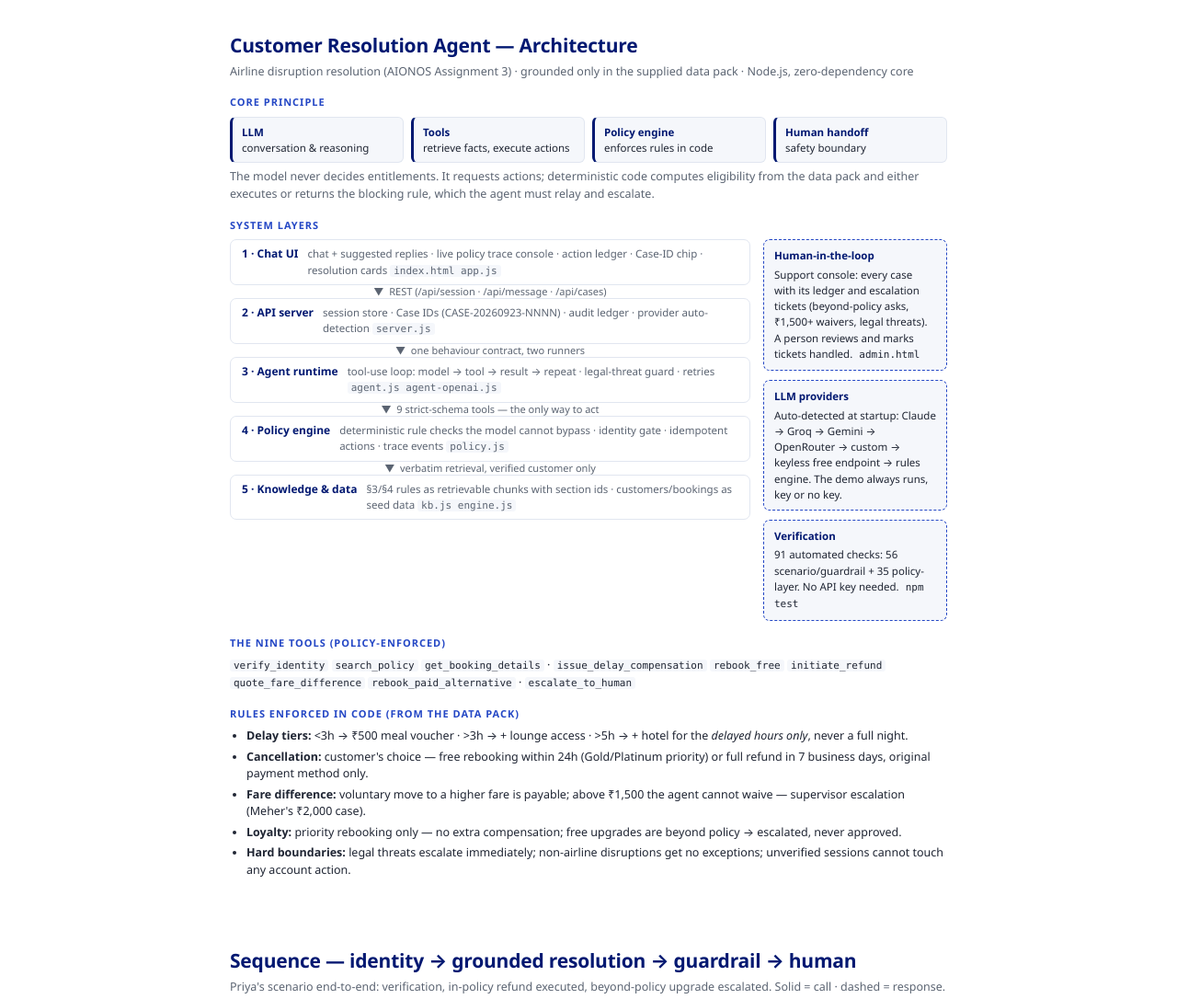
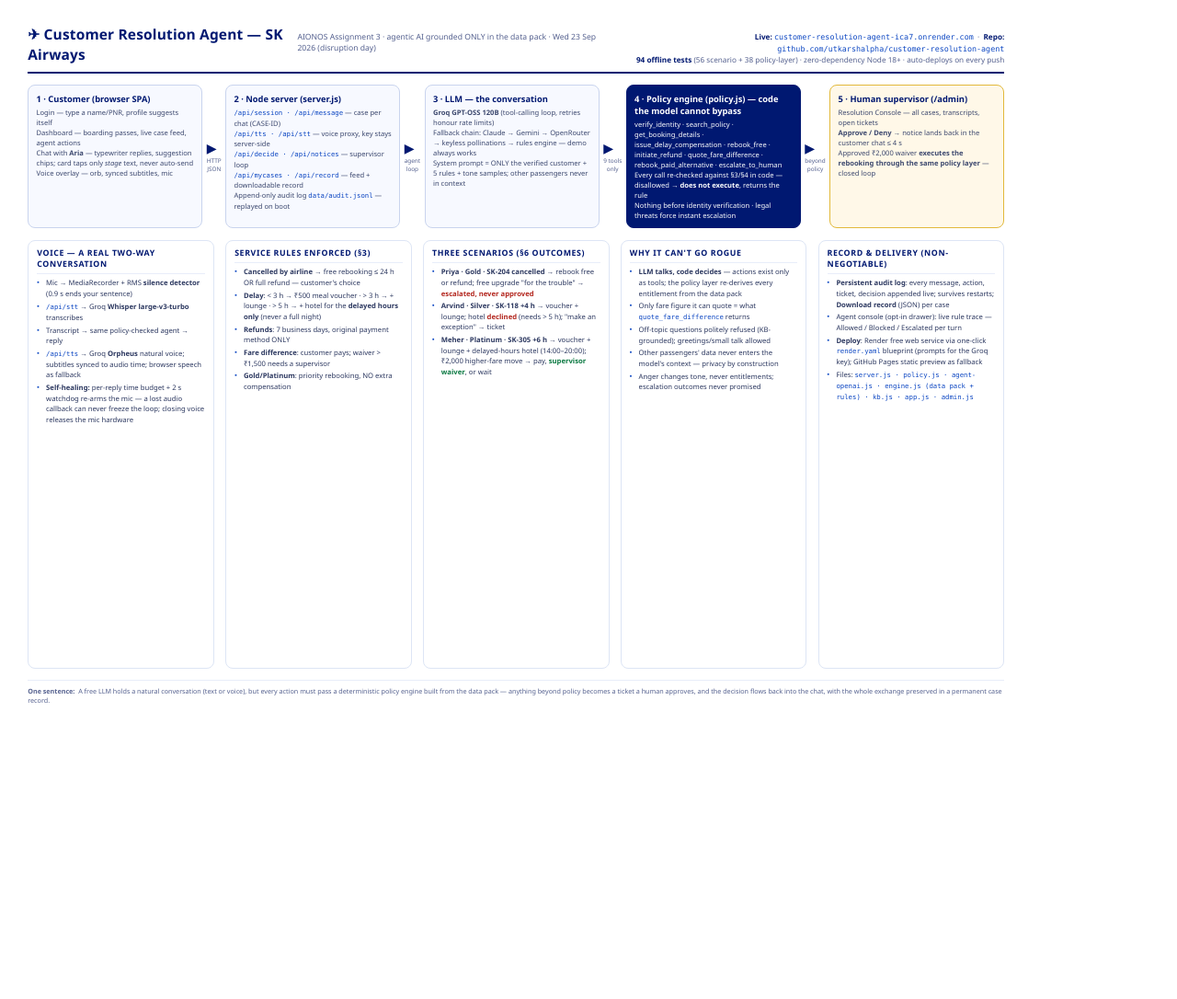
Before and after one commit to utkarshalpha/customer-resolution-agent, a website: page docs/architecture.html in a window 1280 px wide. Shown: the top 1086 px of the page at 92% size. After the commit the page ends 800 px from the top, so only its background shows below. Drawn offline with Linux system fonts and the light colour scheme.

Commit message:
One-page architecture sheet (PDF + HTML source) for fast explanation

```diff
--- a/docs/architecture.html
+++ b/docs/architecture.html
@@ -2,226 +2,180 @@
 <html lang="en">
 <head>
 <meta charset="UTF-8">
-<meta name="viewport" content="width=device-width, initial-scale=1">
-<title>Customer Resolution Agent — Architecture</title>
+<title>Architecture — Customer Resolution Agent</title>
 <style>
-  :root {
-    --indigo: #001871; --link: #2447c5; --ink: #1f2533; --muted: #5b6472;
-    --line: #e1e6f0; --panel: #f5f7fb;
+  @page { size: A4 landscape; margin: 0; }
+  * { margin: 0; padding: 0; box-sizing: border-box; }
+  html, body { width: 297mm; height: 210mm; }
+  body {
+    font-family: "Segoe UI", Arial, sans-serif;
+    color: #16204a;
+    background: #ffffff;
+    padding: 7mm 8mm;
+    display: flex; flex-direction: column; gap: 3.2mm;
   }
-  * { box-sizing: border-box; margin: 0; }
-  body {
-    font-family: "Segoe UI", system-ui, -apple-system, Arial, sans-serif;
-    color: var(--ink); background: #fff; font-size: 12.5px; line-height: 1.5;
+  .hdr { display: flex; align-items: baseline; gap: 4mm; border-bottom: 2.5px solid #001871; padding-bottom: 2mm; }
+  .hdr h1 { font-size: 15.5px; color: #001871; letter-spacing: 0.01em; }
+  .hdr .sub { font-size: 8.6px; color: #55618f; }
+  .hdr .live { margin-left: auto; text-align: right; font-size: 8.2px; color: #55618f; line-height: 1.45; }
+  .hdr .live b { color: #001871; }
+  .hdr .live .url { font-family: Consolas, monospace; font-size: 8.4px; color: #0d47c2; }
+
+  /* ---- flow diagram ---- */
+  .flow { display: flex; align-items: stretch; gap: 0; }
+  .fbox {
+    flex: 1; border: 1.4px solid #c9d4ee; border-radius: 8px; padding: 2mm 2.2mm;
+    background: #f7f9ff; display: flex; flex-direction: column; gap: 0.8mm; min-width: 0;
   }
-  .page { max-width: 860px; margin: 0 auto; padding: 34px 40px; }
-  @media print {
-    @page { margin: 12mm; }
-    body { -webkit-print-color-adjust: exact; print-color-adjust: exact; }
-    .page { page-break-after: always; padding: 0; max-width: none; }
-    .page:last-child { page-break-after: auto; }
+  .fbox.hot { background: #001871; border-color: #001871; color: #fff; }
+  .fbox.hot .ft, .fbox.hot li { color: #fff; }
+  .fbox.warn { background: #fff8e8; border-color: #e2b93b; }
+  .ft { font-size: 9.3px; font-weight: 700; color: #001871; }
+  .fbox ul { list-style: none; }
+  .fbox li { font-size: 7.6px; line-height: 1.45; color: #3c486e; }
+  .fbox li b { color: inherit; }
+  .arr { align-self: center; font-size: 13px; color: #001871; padding: 0 1.2mm; font-weight: 700; }
+  .arr small { display: block; font-size: 6.4px; color: #55618f; text-align: center; font-weight: 400; }
+
+  .duo { display: flex; gap: 3.2mm; }
+  .duo > div { flex: 1; }
+
+  /* ---- cards ---- */
+  .grid { display: flex; gap: 3.2mm; flex: 1; }
+  .card { flex: 1; border: 1.2px solid #dde5f5; border-radius: 8px; padding: 2mm 2.4mm; min-width: 0; }
+  .card h2 {
+    font-size: 8.8px; text-transform: uppercase; letter-spacing: 0.07em;
+    color: #001871; border-bottom: 1px solid #e8edf9; padding-bottom: 1mm; margin-bottom: 1.2mm;
   }
-  h1 { font-size: 21px; font-weight: 650; letter-spacing: -0.01em; color: var(--indigo); }
-  .sub { color: var(--muted); font-size: 12.5px; margin: 3px 0 16px; }
-  h2 {
-    font-size: 11px; font-weight: 700; letter-spacing: 0.09em; text-transform: uppercase;
-    color: var(--link); margin: 16px 0 7px;
-  }
-  p { margin-bottom: 6px; }
-  b { font-weight: 650; }
-  code {
-    font-family: Consolas, "Cascadia Mono", monospace; font-size: 11px;
-    background: var(--panel); padding: 0 4px; border-radius: 3px;
-  }
-  .principle {
-    display: grid; grid-template-columns: repeat(4, 1fr); gap: 8px; margin: 4px 0 2px;
-  }
-  .principle div {
-    background: var(--panel); border: 1px solid var(--line); border-left: 3px solid var(--indigo);
-    border-radius: 6px; padding: 7px 10px; font-size: 11.5px;
-  }
-  .principle b { display: block; color: var(--indigo); font-size: 11.5px; }
-  .stack { display: grid; grid-template-columns: 1fr 200px; gap: 14px; align-items: start; margin-top: 4px; }
-  .layers { display: flex; flex-direction: column; gap: 0; }
-  .layer {
-    border: 1px solid var(--line); border-radius: 7px; padding: 6px 12px;
-    background: #fff; display: flex; gap: 10px; align-items: baseline;
-  }
-  .layer b { color: var(--indigo); white-space: nowrap; font-size: 12px; }
-  .layer span { color: var(--muted); font-size: 11.5px; }
-  .down { text-align: center; color: var(--muted); font-size: 11px; line-height: 1.1; padding: 1px 0; }
-  .side {
-    border: 1px dashed var(--link); border-radius: 7px; padding: 8px 11px;
-    background: var(--panel); font-size: 11.5px; color: var(--ink);
-  }
-  .side b { color: var(--indigo); display: block; margin-bottom: 3px; }
-  ul { padding-left: 18px; margin-bottom: 6px; }
-  li { margin-bottom: 3.5px; }
-  .kv { color: var(--muted); }
-  .talk { background: var(--panel); border: 1px solid var(--line); border-radius: 8px; padding: 10px 14px; margin-top: 12px; }
-  .talk li { margin-bottom: 5px; }
-  svg { width: 100%; height: auto; display: block; margin-top: 10px; }
+  .card p, .card li { font-size: 7.7px; line-height: 1.5; color: #2c3860; }
+  .card ul { list-style: none; }
+  .card li { padding-left: 2.6mm; position: relative; margin-bottom: 0.6mm; }
+  .card li::before { content: "▪"; position: absolute; left: 0; color: #0d47c2; font-size: 7px; }
+  .mono { font-family: Consolas, monospace; font-size: 7.3px; color: #0d47c2; }
+  .pill { display: inline-block; background: #eef3ff; color: #001871; border-radius: 999px; padding: 0.2mm 1.6mm; font-size: 6.8px; font-weight: 600; margin: 0 0.4mm 0.5mm 0; }
+  .good { color: #0c7a43; font-weight: 700; }
+  .bad { color: #b3261e; font-weight: 700; }
+
+  .ftr { display: flex; gap: 4mm; border-top: 1.5px solid #e8edf9; padding-top: 1.4mm; }
+  .ftr div { font-size: 7.2px; color: #55618f; line-height: 1.5; }
 </style>
 </head>
 <body>
 
-<!-- ==================== PAGE 1 — ARCHITECTURE ==================== -->
-<section class="page">
-  <h1>Customer Resolution Agent — Architecture</h1>
-  <p class="sub">Airline disruption resolution (AIONOS Assignment 3) · grounded only in the supplied data pack · Node.js, zero-dependency core</p>
+<div class="hdr">
+  <h1>✈ Customer Resolution Agent — SK Airways</h1>
+  <span class="sub">AIONOS Assignment 3 · agentic AI grounded ONLY in the data pack · Wed 23 Sep 2026 (disruption day)</span>
+  <div class="live">
+    <div><b>Live:</b> <span class="url">customer-resolution-agent-ica7.onrender.com</span> &nbsp;·&nbsp; <b>Repo:</b> <span class="url">github.com/utkarshalpha/customer-resolution-agent</span></div>
+    <div><b>94 offline tests</b> (56 scenario + 38 policy-layer) · zero-dependency Node 18+ · auto-deploys on every push</div>
+  </div>
+</div>
 
-  <h2>Core principle</h2>
-  <div class="principle">
-    <div><b>LLM</b>conversation &amp; reasoning</div>
-    <div><b>Tools</b>retrieve facts, execute actions</div>
-    <div><b>Policy engine</b>enforces rules in code</div>
-    <div><b>Human handoff</b>safety boundary</div>
-  </div>
-  <p class="kv" style="margin-top:6px">The model never decides entitlements. It requests actions; deterministic code computes eligibility from the data pack and either executes or returns the blocking rule, which the agent must relay and escalate.</p>
-
-  <h2>System layers</h2>
-  <div class="stack">
-    <div class="layers">
-      <div class="layer"><b>1 · Chat UI</b><span>chat + suggested replies · live policy trace console · action ledger · Case-ID chip · resolution cards <code>index.html app.js</code></span></div>
-      <div class="down">▼ &nbsp;REST (/api/session · /api/message · /api/cases)</div>
-      <div class="layer"><b>2 · API server</b><span>session store · Case IDs (CASE-20260923-NNNN) · audit ledger · provider auto-detection <code>server.js</code></span></div>
-      <div class="down">▼ &nbsp;one behaviour contract, two runners</div>
-      <div class="layer"><b>3 · Agent runtime</b><span>tool-use loop: model → tool → result → repeat · legal-threat guard · retries <code>agent.js agent-openai.js</code></span></div>
-      <div class="down">▼ &nbsp;9 strict-schema tools — the only way to act</div>
-      <div class="layer"><b>4 · Policy engine</b><span>deterministic rule checks the model cannot bypass · identity gate · idempotent actions · trace events <code>policy.js</code></span></div>
-      <div class="down">▼ &nbsp;verbatim retrieval, verified customer only</div>
-      <div class="layer"><b>5 · Knowledge &amp; data</b><span>§3/§4 rules as retrievable chunks with section ids · customers/bookings as seed data <code>kb.js engine.js</code></span></div>
-    </div>
-    <div>
-      <div class="side"><b>Human-in-the-loop</b>Support console: every case with its ledger and escalation tickets (beyond-policy asks, ₹1,500+ waivers, legal threats). A person reviews and marks tickets handled. <code>admin.html</code></div>
-      <div class="side" style="margin-top:10px"><b>LLM providers</b>Auto-detected at startup: Claude → Groq → Gemini → OpenRouter → custom → keyless free endpoint → rules engine. The demo always runs, key or no key.</div>
-      <div class="side" style="margin-top:10px"><b>Verification</b>91 automated checks: 56 scenario/guardrail + 35 policy-layer. No API key needed. <code>npm test</code></div>
-    </div>
-  </div>
-
-  <h2>The nine tools (policy-enforced)</h2>
-  <p><code>verify_identity</code> <code>search_policy</code> <code>get_booking_details</code> · <code>issue_delay_compensation</code> <code>rebook_free</code> <code>initiate_refund</code> <code>quote_fare_difference</code> <code>rebook_paid_alternative</code> · <code>escalate_to_human</code></p>
-
-  <h2>Rules enforced in code (from the data pack)</h2>
-  <ul>
-    <li><b>Delay tiers:</b> &lt;3h → ₹500 meal voucher · &gt;3h → + lounge access · &gt;5h → + hotel for the <i>delayed hours only</i>, never a full night.</li>
-    <li><b>Cancellation:</b> customer's choice — free rebooking within 24h (Gold/Platinum priority) or full refund in 7 business days, original payment method only.</li>
-    <li><b>Fare difference:</b> voluntary move to a higher fare is payable; above ₹1,500 the agent cannot waive — supervisor escalation (Meher's ₹2,000 case).</li>
-    <li><b>Loyalty:</b> priority rebooking only — no extra compensation; free upgrades are beyond policy → escalated, never approved.</li>
-    <li><b>Hard boundaries:</b> legal threats escalate immediately; non-airline disruptions get no exceptions; unverified sessions cannot touch any account action.</li>
-  </ul>
-</section>
-
-<!-- ==================== PAGE 2 — SEQUENCE DIAGRAM ==================== -->
-<section class="page">
-  <h1>Sequence — identity → grounded resolution → guardrail → human</h1>
-  <p class="sub">Priya's scenario end-to-end: verification, in-policy refund executed, beyond-policy upgrade escalated. Solid = call · dashed = response.</p>
-
-  <svg viewBox="0 0 1000 880" xmlns="http://www.w3.org/2000/svg" font-family="Segoe UI, Arial, sans-serif">
-    <defs>
-      <marker id="a" viewBox="0 0 10 10" refX="9" refY="5" markerWidth="7" markerHeight="7" orient="auto-start-reverse">
-        <path d="M0 0 L10 5 L0 10 z" fill="#1f2533"/>
-      </marker>
-      <marker id="ag" viewBox="0 0 10 10" refX="9" refY="5" markerWidth="7" markerHeight="7" orient="auto-start-reverse">
-        <path d="M0 0 L10 5 L0 10 z" fill="#5b6472"/>
-      </marker>
-    </defs>
-
-    <!-- phase bands -->
-    <rect x="0" y="160" width="1000" height="342" fill="#f5f7fb"/>
-    <rect x="0" y="506" width="1000" height="262" fill="#eef2fc"/>
-    <rect x="0" y="772" width="1000" height="76" fill="#f5f7fb"/>
-    <text x="8" y="174" font-size="9" letter-spacing="1.5" fill="#2447c5" font-weight="700">IDENTITY &amp; GROUNDED RESOLUTION</text>
-    <text x="8" y="520" font-size="9" letter-spacing="1.5" fill="#2447c5" font-weight="700">GUARDRAIL — IN-POLICY EXECUTED, BEYOND-POLICY ESCALATED</text>
-    <text x="8" y="786" font-size="9" letter-spacing="1.5" fill="#2447c5" font-weight="700">HUMAN-IN-THE-LOOP</text>
-
-    <!-- lifelines -->
-    <g stroke="#99a3b8" stroke-dasharray="3 4">
-      <line x1="70"  y1="72" x2="70"  y2="850"/><line x1="240" y1="72" x2="240" y2="850"/>
-      <line x1="410" y1="72" x2="410" y2="850"/><line x1="580" y1="72" x2="580" y2="850"/>
-      <line x1="750" y1="72" x2="750" y2="850"/><line x1="930" y1="72" x2="930" y2="850"/>
-    </g>
-    <g font-size="11" font-weight="650" text-anchor="middle">
-      <rect x="18"  y="34" width="104" height="38" rx="6" fill="#001871"/><text x="70"  y="51" fill="#fff">Customer</text><text x="70" y="65" fill="#c9d4ee" font-size="9" font-weight="400">chat UI</text>
-      <rect x="188" y="34" width="104" height="38" rx="6" fill="#001871"/><text x="240" y="51" fill="#fff">API server</text><text x="240" y="65" fill="#c9d4ee" font-size="9" font-weight="400">server.js</text>
-      <rect x="358" y="34" width="104" height="38" rx="6" fill="#001871"/><text x="410" y="51" fill="#fff">Agent (LLM)</text><text x="410" y="65" fill="#c9d4ee" font-size="9" font-weight="400">tool-use loop</text>
-      <rect x="528" y="34" width="104" height="38" rx="6" fill="#001871"/><text x="580" y="51" fill="#fff">Policy engine</text><text x="580" y="65" fill="#c9d4ee" font-size="9" font-weight="400">policy.js</text>
-      <rect x="698" y="34" width="104" height="38" rx="6" fill="#001871"/><text x="750" y="51" fill="#fff">Knowledge</text><text x="750" y="65" fill="#c9d4ee" font-size="9" font-weight="400">kb.js · data</text>
-      <rect x="878" y="34" width="104" height="38" rx="6" fill="#001871"/><text x="930" y="51" fill="#fff">Human</text><text x="930" y="65" fill="#c9d4ee" font-size="9" font-weight="400">support console</text>
-    </g>
-
-    <!-- messages: solid = call, dashed = response -->
-    <g font-size="10.5" fill="#1f2533">
-      <line x1="70" y1="100" x2="238" y2="100" stroke="#1f2533" marker-end="url(#a)"/>
-      <text x="154" y="93" text-anchor="middle">POST /api/session (new customer)</text>
-
-      <line x1="240" y1="138" x2="72" y2="138" stroke="#5b6472" stroke-dasharray="5 4" marker-end="url(#ag)"/>
-      <text x="154" y="131" text-anchor="middle" fill="#5b6472">Case ID + unverified greeting</text>
-
-      <line x1="70" y1="192" x2="238" y2="192" stroke="#1f2533" marker-end="url(#a)"/>
-      <text x="154" y="185" text-anchor="middle">“Flight cancelled” + PNR SK4821X</text>
-
-      <line x1="240" y1="230" x2="408" y2="230" stroke="#1f2533" marker-end="url(#a)"/>
-      <text x="324" y="223" text-anchor="middle">run turn (unverified prompt)</text>
-
-      <line x1="410" y1="268" x2="578" y2="268" stroke="#1f2533" marker-end="url(#a)"/>
-      <text x="494" y="261" text-anchor="middle">verify_identity(“SK4821X”)</text>
-
-      <line x1="580" y1="306" x2="748" y2="306" stroke="#1f2533" marker-end="url(#a)"/>
-      <text x="664" y="299" text-anchor="middle">match booking · load profile</text>
-
-      <line x1="750" y1="344" x2="582" y2="344" stroke="#5b6472" stroke-dasharray="5 4" marker-end="url(#ag)"/>
-      <text x="664" y="337" text-anchor="middle" fill="#5b6472">Priya Nair · Gold · SK-204 cancelled</text>
-
-      <line x1="580" y1="382" x2="412" y2="382" stroke="#5b6472" stroke-dasharray="5 4" marker-end="url(#ag)"/>
-      <text x="494" y="375" text-anchor="middle" fill="#5b6472">allowed ✓ — customer bound</text>
-
-      <line x1="410" y1="420" x2="578" y2="420" stroke="#1f2533" marker-end="url(#a)"/>
-      <text x="494" y="413" text-anchor="middle">search_policy(“cancellation options”)</text>
-
-      <line x1="580" y1="452" x2="412" y2="452" stroke="#5b6472" stroke-dasharray="5 4" marker-end="url(#ag)"/>
-      <text x="494" y="445" text-anchor="middle" fill="#5b6472">verbatim §3 rule + section id</text>
-
-      <line x1="410" y1="488" x2="72" y2="488" stroke="#5b6472" stroke-dasharray="5 4" marker-end="url(#ag)"/>
-      <text x="240" y="481" text-anchor="middle" fill="#5b6472">“Free rebooking ≤24h or full refund — your choice”</text>
-
-      <line x1="70" y1="540" x2="408" y2="540" stroke="#1f2533" marker-end="url(#a)"/>
-      <text x="240" y="533" text-anchor="middle">“Refund — plus a free business-class upgrade” (via server)</text>
-
-      <line x1="410" y1="578" x2="578" y2="578" stroke="#1f2533" marker-end="url(#a)"/>
-      <text x="494" y="571" text-anchor="middle">initiate_refund()</text>
-
-      <line x1="580" y1="616" x2="412" y2="616" stroke="#5b6472" stroke-dasharray="5 4" marker-end="url(#ag)"/>
-      <text x="494" y="609" text-anchor="middle" fill="#5b6472">✓ RFD-9001 · 7 days · original method</text>
-
-      <line x1="410" y1="654" x2="578" y2="654" stroke="#1f2533" marker-end="url(#a)"/>
-      <text x="494" y="647" text-anchor="middle">escalate_to_human(beyond_policy)</text>
-
-      <line x1="580" y1="692" x2="412" y2="692" stroke="#5b6472" stroke-dasharray="5 4" marker-end="url(#ag)"/>
-      <text x="494" y="685" text-anchor="middle" fill="#5b6472">ticket ESC-7001 — upgrade never approved</text>
-
-      <line x1="410" y1="740" x2="72" y2="740" stroke="#5b6472" stroke-dasharray="5 4" marker-end="url(#ag)"/>
-      <text x="240" y="733" text-anchor="middle" fill="#5b6472">refund confirmed + upgrade escalated (resolution card, Case ID)</text>
-
-      <line x1="240" y1="800" x2="928" y2="800" stroke="#1f2533" marker-end="url(#a)"/>
-      <text x="584" y="793" text-anchor="middle">case + ESC-7001 appear in support console</text>
-
-      <line x1="930" y1="836" x2="242" y2="836" stroke="#1f2533" marker-end="url(#a)"/>
-      <text x="584" y="829" text-anchor="middle">mark ESC-7001 handled</text>
-    </g>
-
-    <text x="8" y="872" font-size="9.5" fill="#5b6472">Every arrow into the policy engine emits an audit event: policy trace (Allowed / Blocked / Supervisor / Escalated), ledger entry, or ticket — all tied to the Case ID.</text>
-  </svg>
-
-  <div class="talk">
-    <h2 style="margin-top:0">If you have to explain it in three sentences</h2>
+<!-- ================= FLOW ================= -->
+<div class="flow">
+  <div class="fbox">
+    <div class="ft">1 · Customer (browser SPA)</div>
     <ul>
-      <li><b>The LLM never decides entitlements</b> — it requests tools; the policy engine computes eligibility from the data pack and either executes or returns the blocking rule (a hotel on a 4-hour delay is refused <i>by code</i>, with the “&gt;5 hours” rule attached).</li>
-      <li><b>Everything is auditable</b> — each turn emits a policy trace, ledger ids (VCH/LNG/HTL/RFD/RBK) and tickets (ESC), tied to a Case ID and visible live in both consoles.</li>
-      <li><b>Escalation is the boundary, not a failure</b> — beyond-policy asks, waivers above ₹1,500 and legal threats route to a human immediately; the agent never approves outside policy and never promises an outcome.</li>
+      <li>Login — type a name/PNR, profile suggests itself</li>
+      <li>Dashboard — boarding passes, live case feed, agent actions</li>
+      <li>Chat with <b>Aria</b> — typewriter replies, suggestion chips; card taps only <i>stage</i> text, never auto-send</li>
+      <li>Voice overlay — orb, synced subtitles, mic</li>
     </ul>
   </div>
-</section>
+  <div class="arr">▶<small>HTTP<br>JSON</small></div>
+  <div class="fbox">
+    <div class="ft">2 · Node server (server.js)</div>
+    <ul>
+      <li><span class="mono">/api/session · /api/message</span> — case per chat (CASE-ID)</li>
+      <li><span class="mono">/api/tts · /api/stt</span> — voice proxy, key stays server-side</li>
+      <li><span class="mono">/api/decide · /api/notices</span> — supervisor loop</li>
+      <li><span class="mono">/api/mycases · /api/record</span> — feed + downloadable record</li>
+      <li>Append-only audit log <span class="mono">data/audit.jsonl</span> — replayed on boot</li>
+    </ul>
+  </div>
+  <div class="arr">▶<small>agent<br>loop</small></div>
+  <div class="fbox">
+    <div class="ft">3 · LLM — the conversation</div>
+    <ul>
+      <li><b>Groq GPT-OSS 120B</b> (tool-calling loop, retries honour rate limits)</li>
+      <li>Fallback chain: Claude → Gemini → OpenRouter → keyless pollinations → rules engine — demo always works</li>
+      <li>System prompt = ONLY the verified customer + 5 rules + tone samples; other passengers never in context</li>
+    </ul>
+  </div>
+  <div class="arr">▶<small>9 tools<br>only</small></div>
+  <div class="fbox hot">
+    <div class="ft">4 · Policy engine (policy.js) — code the model cannot bypass</div>
+    <ul>
+      <li>verify_identity · search_policy · get_booking_details · issue_delay_compensation · rebook_free · initiate_refund · quote_fare_difference · rebook_paid_alternative · escalate_to_human</li>
+      <li>Every call re-checked against §3/§4 in code — disallowed → <b>does not execute</b>, returns the rule</li>
+      <li>Nothing before identity verification · legal threats force instant escalation</li>
+    </ul>
+  </div>
+  <div class="arr">▶<small>beyond<br>policy</small></div>
+  <div class="fbox warn">
+    <div class="ft">5 · Human supervisor (/admin)</div>
+    <ul>
+      <li>Resolution Console — all cases, transcripts, open tickets</li>
+      <li><b>Approve / Deny</b> → notice lands back in the customer chat ≤ 4 s</li>
+      <li>Approved ₹2,000 waiver <b>executes the rebooking through the same policy layer</b> — closed loop</li>
+    </ul>
+  </div>
+</div>
+
+<!-- ================= DETAIL ================= -->
+<div class="grid">
+  <div class="card">
+    <h2>Voice — a real two-way conversation</h2>
+    <ul>
+      <li>Mic → MediaRecorder + RMS <b>silence detector</b> (0.9 s ends your sentence)</li>
+      <li><span class="mono">/api/stt</span> → Groq <b>Whisper large-v3-turbo</b> transcribes</li>
+      <li>Transcript → same policy-checked agent → reply</li>
+      <li><span class="mono">/api/tts</span> → Groq <b>Orpheus</b> natural voice; subtitles synced to audio time; browser speech as fallback</li>
+      <li><b>Self-healing:</b> per-reply time budget + 2 s watchdog re-arms the mic — a lost audio callback can never freeze the loop; closing voice releases the mic hardware</li>
+    </ul>
+  </div>
+  <div class="card">
+    <h2>Service rules enforced (§3)</h2>
+    <ul>
+      <li><b>Cancelled by airline</b> → free rebooking ≤ 24 h OR full refund — customer's choice</li>
+      <li><b>Delay</b>: &lt; 3 h → ₹500 meal voucher · &gt; 3 h → + lounge · &gt; 5 h → + hotel for the <b>delayed hours only</b> (never a full night)</li>
+      <li><b>Refunds</b>: 7 business days, original payment method ONLY</li>
+      <li><b>Fare difference</b>: customer pays; waiver &gt; ₹1,500 needs a supervisor</li>
+      <li><b>Gold/Platinum</b>: priority rebooking, NO extra compensation</li>
+    </ul>
+  </div>
+  <div class="card">
+    <h2>Three scenarios (§6 outcomes)</h2>
+    <ul>
+      <li><b>Priya · Gold · SK-204 cancelled</b> → rebook free or refund; free upgrade "for the trouble" → <span class="bad">escalated, never approved</span></li>
+      <li><b>Arvind · Silver · SK-118 +4 h</b> → voucher + lounge; hotel <span class="bad">declined</span> (needs &gt; 5 h); "make an exception" → ticket</li>
+      <li><b>Meher · Platinum · SK-305 +6 h</b> → voucher + lounge + delayed-hours hotel (14:00–20:00); ₹2,000 higher-fare move → pay, <span class="good">supervisor waiver</span>, or wait</li>
+    </ul>
+  </div>
+  <div class="card">
+    <h2>Why it can't go rogue</h2>
+    <ul>
+      <li><b>LLM talks, code decides</b> — actions exist only as tools; the policy layer re-derives every entitlement from the data pack</li>
+      <li>Only fare figure it can quote = what <span class="mono">quote_fare_difference</span> returns</li>
+      <li>Off-topic questions politely refused (KB-grounded); greetings/small talk allowed</li>
+      <li>Other passengers' data never enters the model's context — privacy by construction</li>
+      <li>Anger changes tone, never entitlements; escalation outcomes never promised</li>
+    </ul>
+  </div>
+  <div class="card">
+    <h2>Record & delivery (non-negotiable)</h2>
+    <ul>
+      <li><b>Persistent audit log</b>: every message, action, ticket, decision appended live; survives restarts; <b>Download record</b> (JSON) per case</li>
+      <li>Agent console (opt-in drawer): live rule trace — Allowed / Blocked / Escalated per turn</li>
+      <li><b>Deploy</b>: Render free web service via one-click <span class="mono">render.yaml</span> blueprint (prompts for the Groq key); GitHub Pages static preview as fallback</li>
+      <li>Files: <span class="mono">server.js · policy.js · agent-openai.js · engine.js (data pack + rules) · kb.js · app.js · admin.js</span></li>
+    </ul>
+  </div>
+</div>
+
+<div class="ftr">
+  <div><b>One sentence:</b>&nbsp; A free LLM holds a natural conversation (text or voice), but every action must pass a deterministic policy engine built from the data pack — anything beyond policy becomes a ticket a human approves, and the decision flows back into the chat, with the whole exchange preserved in a permanent case record.</div>
+</div>
 
 </body>
 </html>
```
Also changed, not shown: 1 other file.
